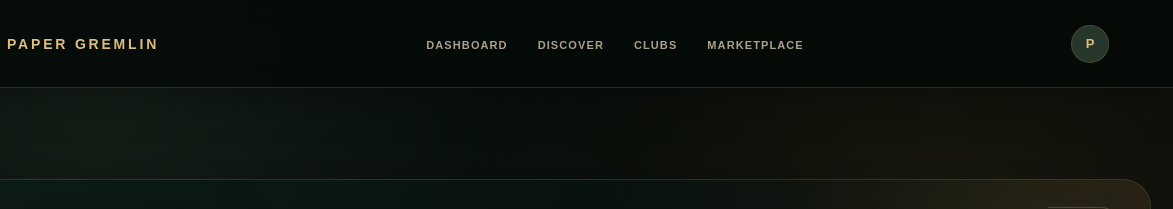
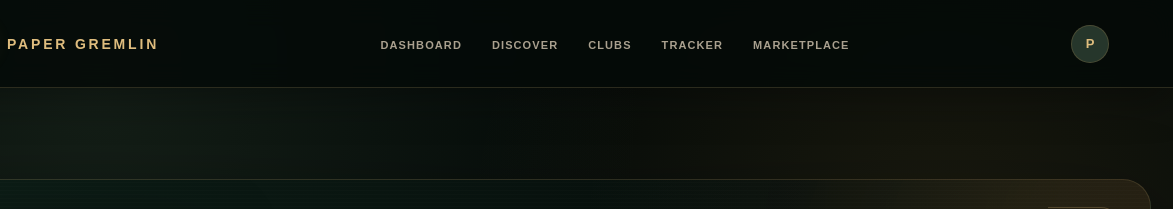
Before and after one commit to ThreeGremlinsLiteraryAgency/DogEar, a plain HTML site: page book-detail.html in a window 1280 px wide. Shown: the top 209 px of the page, 107-1280 px from the left. Drawn offline with nearby package versions, Linux system fonts and the light colour scheme.

Commit message:
Add Reading Tracker to book-detail.html navigation

```diff
--- a/book-detail.html
+++ b/book-detail.html
@@ -1185,6 +1185,7 @@ h1{
     <a href="dashboard.html">Dashboard</a>
     <a href="discover.html">Discover</a>
     <a href="clubs.html">Clubs</a>
+    <a href="reading-tracker.html">Tracker</a>
     <a href="marketplace.html">
       Marketplace
     </a>
```
